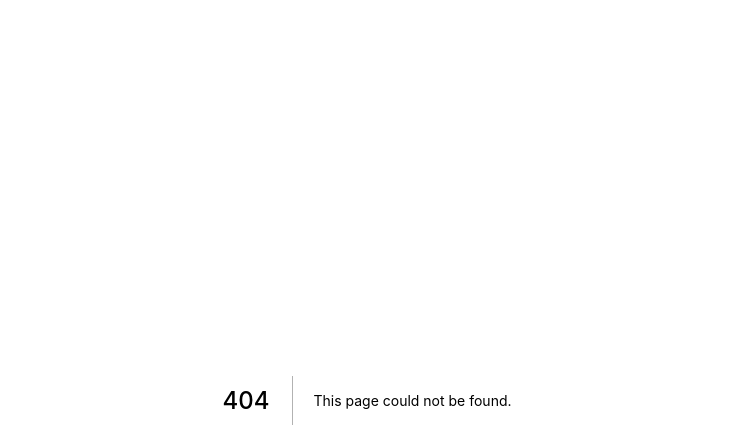
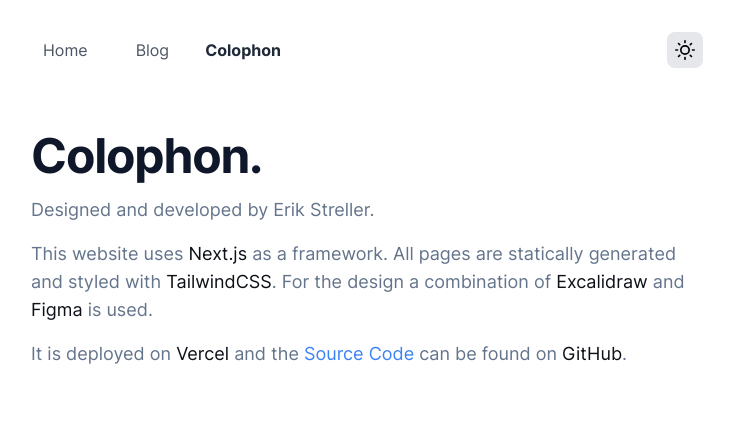
Before and after one commit to erikstreller/erikstreller.com, a Next.js app: page /colophon in a window 1280 px wide. Before the commit this address had no page. Shown: the top 448 px of the page, without its empty margins (273-1007 px from the left). Built offline with nearby package versions, Linux system fonts and the light colour scheme.

Commit message:
feat: add colophon page

```diff
--- /dev/null
+++ b/pages/colophon.tsx
@@ -0,0 +1,61 @@
+import NewTab from '@/components/NewTab'
+import PageContainer from '@/components/PageContainer'
+
+export default function colophon() {
+  return (
+    <PageContainer page='Colophon'>
+      <div className='section-spacing'>
+        <h1 className='page-heading'>Colophon.</h1>
+        <p className='page-description'>
+          Designed and developed by Erik Streller.
+        </p>
+        <p className='page-description'>
+          This website uses{' '}
+          <NewTab href={links.next} className={linkColor}>
+            Next.js
+          </NewTab>{' '}
+          as a framework. All pages are statically generated and styled with{' '}
+          <NewTab href={links.tailwind} className={linkColor}>
+            TailwindCSS
+          </NewTab>
+          . For the design a combination of{' '}
+          <NewTab href={links.excalidraw} className={linkColor}>
+            Excalidraw
+          </NewTab>{' '}
+          and{' '}
+          <NewTab href={links.figma} className={linkColor}>
+            Figma
+          </NewTab>{' '}
+          is used.
+        </p>
+        <p className='page-description'>
+          It is deployed on{' '}
+          <NewTab href={links.vercel} className={linkColor}>
+            Vercel
+          </NewTab>{' '}
+          and the{' '}
+          <NewTab href={links.source} className='text-blue-500'>
+            Source Code
+          </NewTab>{' '}
+          can be found on{' '}
+          <NewTab href={links.github} className={linkColor}>
+            GitHub
+          </NewTab>
+          .
+        </p>
+      </div>
+    </PageContainer>
+  )
+}
+
+const links = {
+  next: 'https://nextjs.org/',
+  tailwind: 'https://tailwindcss.com/',
+  excalidraw: 'https://excalidraw.com/',
+  figma: 'https://figma.com/',
+  vercel: 'https://vercel.com/',
+  github: 'https://github.com/',
+  source: 'https://github.com/erikstreller/new-me'
+}
+
+const linkColor = 'text-dark dark:text-light'
```
